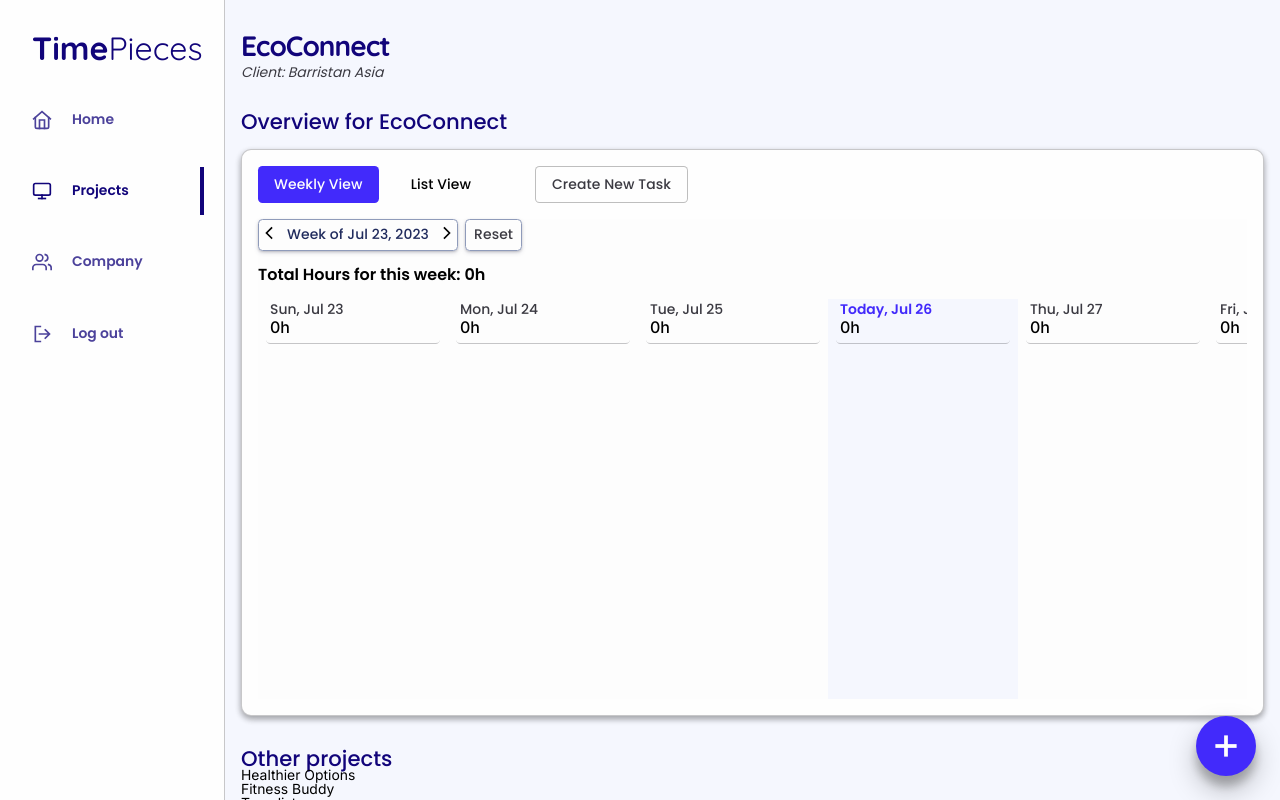
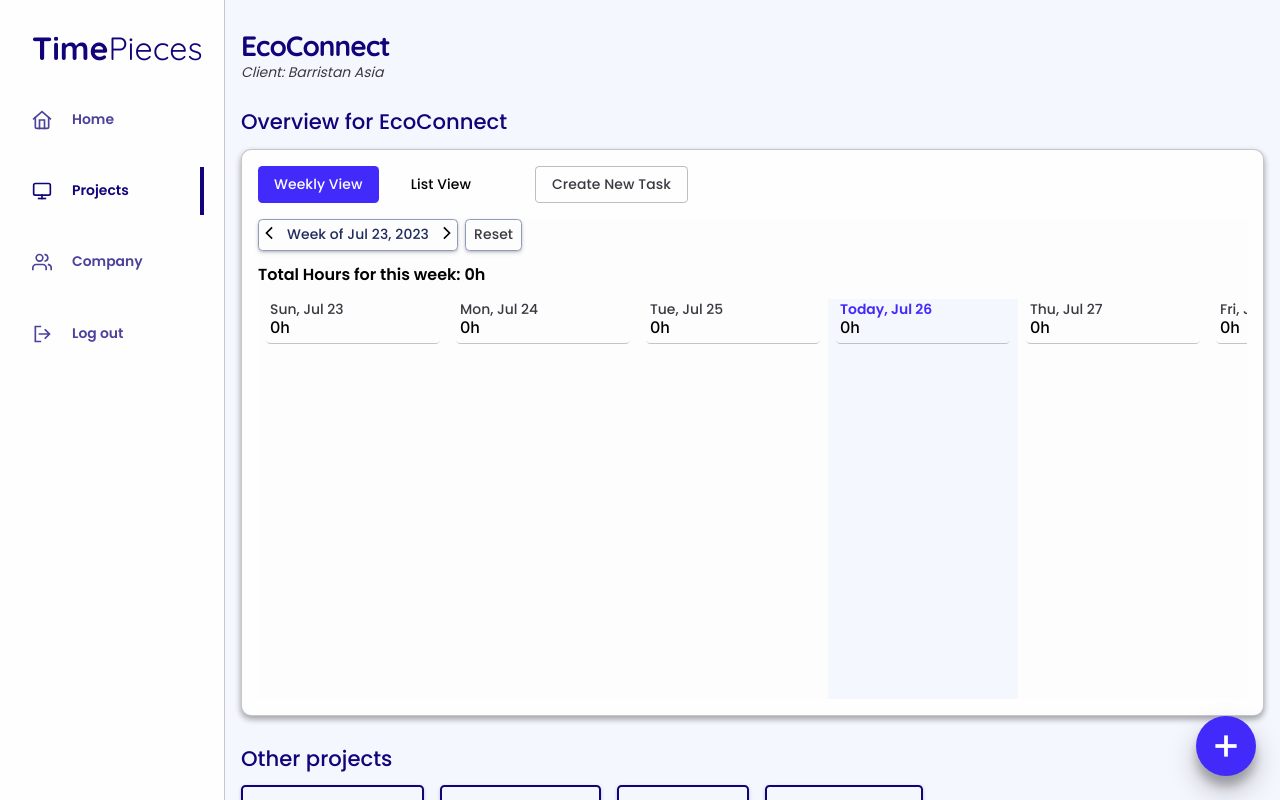
Before and after one commit to renchester/time-tracker-app, a React (Vite) app: page /projects/ecoconnect in a window 1280 px wide. Built offline with nearby package versions, Linux system fonts and the light colour scheme; sample sign-in values are in the browser's storage.

Commit message:
Add custom styles to main route components

```diff
--- a/src/routes/Page.scss
+++ b/src/routes/Page.scss
@@ -0,0 +1,33 @@
+@use '@/styles/placeholders';
+
+.projects__list {
+  margin-top: 1rem;
+  display: flex;
+  flex-wrap: wrap;
+  gap: 1.5rem;
+}
+
+.proj-det {
+  margin-top: var(--distance-top);
+
+  &__list {
+    margin-top: 1rem;
+    display: flex;
+    flex-wrap: wrap;
+    gap: 1rem;
+  }
+
+  &__item {
+    border: 2px solid currentColor;
+    padding: 1rem 2rem;
+    border-radius: var(--border-radius-2);
+    box-shadow: var(--box-shadow-light);
+    color: var(--color-accent-2);
+    font-family: var(--font-raleway);
+    font-weight: 600;
+  }
+
+  &__link {
+    display: inline-block;
+  }
+}
```
